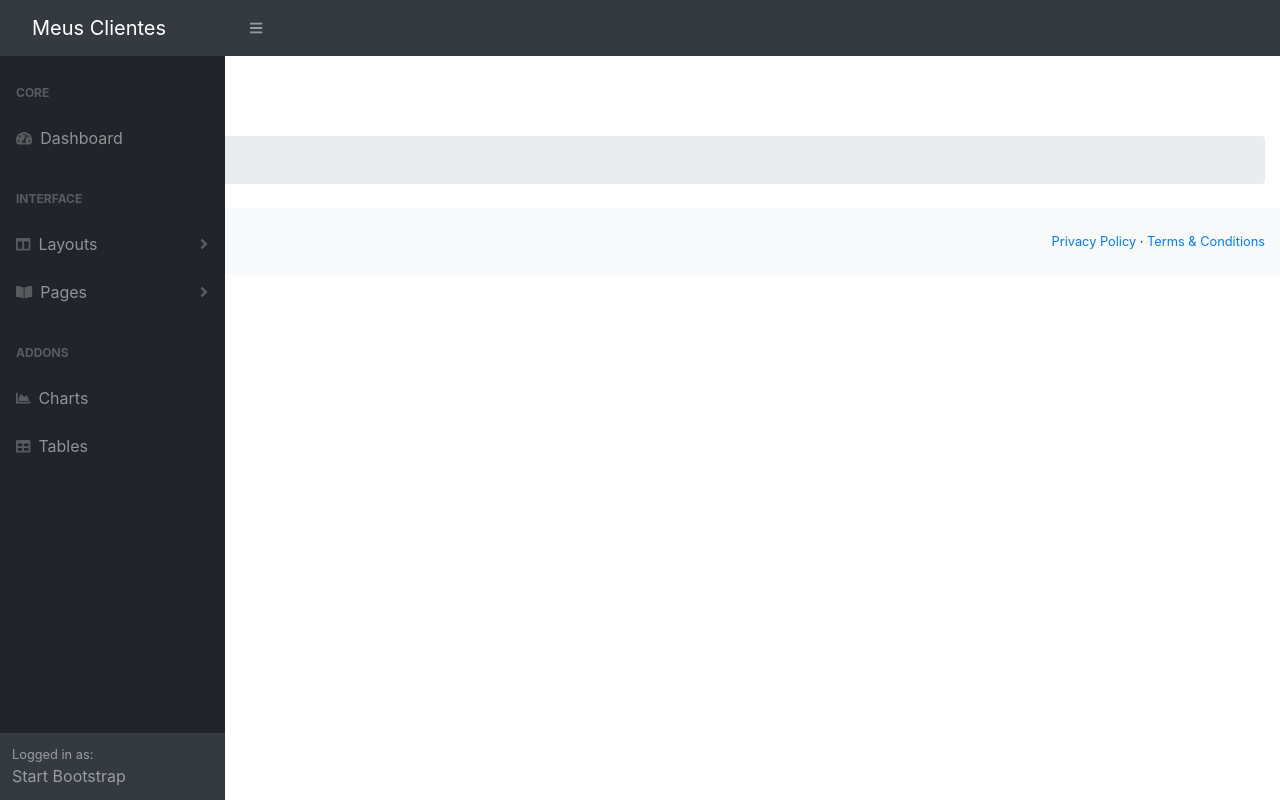
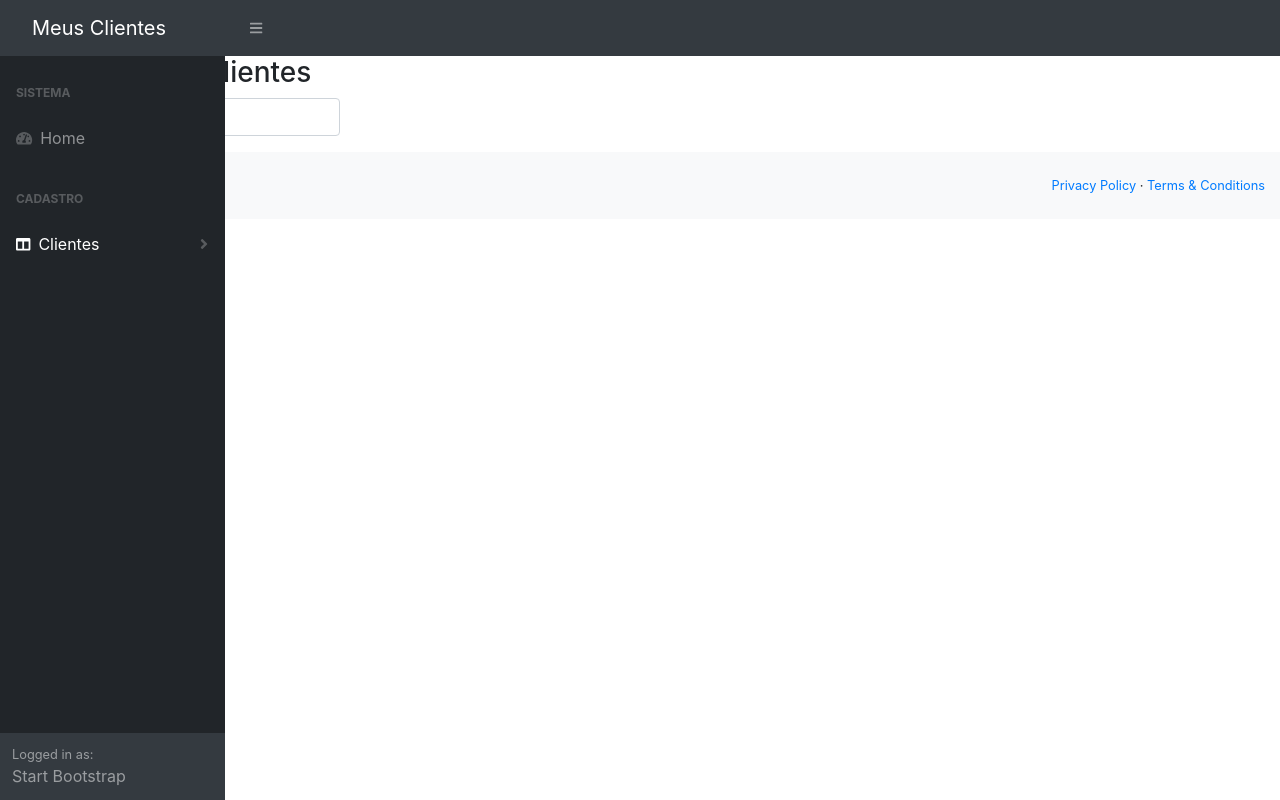
Before and after one commit to IandraLMA/ProjectMomo, an Angular app: page /clientes-form in a window 1280 px wide. Before the commit this address led to /. Built offline with nearby package versions, Linux system fonts and the light colour scheme.

Commit message:
angular lista

```diff
--- a/src/app/app-routing.module.ts
+++ b/src/app/app-routing.module.ts
@@ -1,8 +1,11 @@
 import { NgModule } from '@angular/core';
 import { Routes, RouterModule } from '@angular/router';
+import { HomeComponent } from './home/home.component';
 
 
-const routes: Routes = [];
+const routes: Routes = [
+  { path: 'home', component: HomeComponent }
+];
 
 @NgModule({
   imports: [RouterModule.forRoot(routes)],
--- a/src/app/app.component.html
+++ b/src/app/app.component.html
@@ -4,7 +4,7 @@
   <div id="layoutSidenav_content">
     <main>
       <div class="container-fluid">
-        <app-home></app-home>
+        <router-outlet></router-outlet>
       </div>
       <footer class="py-4 bg-light mt-auto">
         <div class="container-fluid">
--- a/src/app/app.module.ts
+++ b/src/app/app.module.ts
@@ -6,6 +6,7 @@
 
 import { TemplateModule } from './template/template.module';
 import { HomeComponent } from './home/home.component'
+import { ClientesModule } from './clientes/clientes.module';
 
 @NgModule({
   declarations: [
@@ -15,7 +16,8 @@
   imports: [
     BrowserModule,
     AppRoutingModule,
-    TemplateModule
+    TemplateModule,
+    ClientesModule
   ],
   providers: [],
   bootstrap: [AppComponent]
--- /dev/null
+++ b/src/app/clientes/clientes-form/clientes-form.component.html
@@ -0,0 +1,13 @@
+<h3>Formulário de clientes</h3>
+<form>
+    <div class="container">
+        <div class="form-group row">
+            <div class="col-md-1">
+                <label class="">Nome</label>
+            </div>
+            <div class="col-md-2">
+                <input type="text" class="form-control" id="nome" />
+            </div>
+        </div>
+    </div>
+</form>
--- /dev/null
+++ b/src/app/clientes/clientes-form/clientes-form.component.ts
@@ -0,0 +1,15 @@
+import { Component, OnInit } from '@angular/core';
+
+@Component({
+  selector: 'app-clientes-form',
+  templateUrl: './clientes-form.component.html',
+  styleUrls: ['./clientes-form.component.css']
+})
+export class ClientesFormComponent implements OnInit {
+
+  constructor() { }
+
+  ngOnInit(): void {
+  }
+
+}
--- a/src/app/template/sidebar/sidebar.component.html
+++ b/src/app/template/sidebar/sidebar.component.html
@@ -2,51 +2,18 @@
     <nav class="sb-sidenav accordion sb-sidenav-dark" id="sidenavAccordion">
         <div class="sb-sidenav-menu">
             <div class="nav">
-                <div class="sb-sidenav-menu-heading">Core</div>
-                <a class="nav-link" href="index.html"
-                    ><div class="sb-nav-link-icon"><i class="fas fa-tachometer-alt"></i></div>
-                    Dashboard</a
-                >
-                <div class="sb-sidenav-menu-heading">Interface</div>
-                <a class="nav-link collapsed" href="#" data-toggle="collapse" data-target="#collapseLayouts" aria-expanded="false" aria-controls="collapseLayouts"
-                    ><div class="sb-nav-link-icon"><i class="fas fa-columns"></i></div>
-                    Layouts
-                    <div class="sb-sidenav-collapse-arrow"><i class="fas fa-angle-down"></i></div
-                ></a>
-                <div class="collapse" id="collapseLayouts" aria-labelledby="headingOne" data-parent="#sidenavAccordion">
-                    <nav class="sb-sidenav-menu-nested nav"><a class="nav-link" href="layout-static.html">Static Navigation</a><a class="nav-link" href="layout-sidenav-light.html">Light Sidenav</a></nav>
-                </div>
-                <a class="nav-link collapsed" href="#" data-toggle="collapse" data-target="#collapsePages" aria-expanded="false" aria-controls="collapsePages"
-                    ><div class="sb-nav-link-icon"><i class="fas fa-book-open"></i></div>
-                    Pages
-                    <div class="sb-sidenav-collapse-arrow"><i class="fas fa-angle-down"></i></div
-                ></a>
-                <div class="collapse" id="collapsePages" aria-labelledby="headingTwo" data-parent="#sidenavAccordion">
-                    <nav class="sb-sidenav-menu-nested nav accordion" id="sidenavAccordionPages">
-                        <a class="nav-link collapsed" href="#" data-toggle="collapse" data-target="#pagesCollapseAuth" aria-expanded="false" aria-controls="pagesCollapseAuth"
-                            >Authentication
-                            <div class="sb-sidenav-collapse-arrow"><i class="fas fa-angle-down"></i></div
-                        ></a>
-                        <div class="collapse" id="pagesCollapseAuth" aria-labelledby="headingOne" data-parent="#sidenavAccordionPages">
-                            <nav class="sb-sidenav-menu-nested nav"><a class="nav-link" href="login.html">Login</a><a class="nav-link" href="register.html">Register</a><a class="nav-link" href="password.html">Forgot Password</a></nav>
-                        </div>
-                        <a class="nav-link collapsed" href="#" data-toggle="collapse" data-target="#pagesCollapseError" aria-expanded="false" aria-controls="pagesCollapseError"
-                            >Error
-                            <div class="sb-sidenav-collapse-arrow"><i class="fas fa-angle-down"></i></div
-                        ></a>
-                        <div class="collapse" id="pagesCollapseError" aria-labelledby="headingOne" data-parent="#sidenavAccordionPages">
-                            <nav class="sb-sidenav-menu-nested nav"><a class="nav-link" href="401.html">401 Page</a><a class="nav-link" href="404.html">404 Page</a><a class="nav-link" href="500.html">500 Page</a></nav>
-                        </div>
-                    </nav>
-                </div>
-                <div class="sb-sidenav-menu-heading">Addons</div>
-                <a class="nav-link" href="charts.html"
-                    ><div class="sb-nav-link-icon"><i class="fas fa-chart-area"></i></div>
-                    Charts</a
-                ><a class="nav-link" href="tables.html"
-                    ><div class="sb-nav-link-icon"><i class="fas fa-table"></i></div>
-                    Tables</a
-                >
+                <div class="sb-sidenav-menu-heading">Sistema</div>
+                <a class="nav-link" routerLink="/home">
+                    <div class="sb-nav-link-icon"><i class="fas fa-tachometer-alt"></i></div>
+                    Home
+                </a>
+                <div class="sb-sidenav-menu-heading">Cadastro</div>
+                <a class="nav-link collapsed" routerLink="/clientes-form" data-toggle="collapse"
+                    data-target="#collapseLayouts" aria-expanded="false" aria-controls="collapseLayouts">
+                    <div class="sb-nav-link-icon"><i class="fas fa-columns"></i></div>
+                    Clientes
+                    <div class="sb-sidenav-collapse-arrow"><i class="fas fa-angle-down"></i></div>
+                </a>
             </div>
         </div>
         <div class="sb-sidenav-footer">
--- a/src/app/template/template.module.ts
+++ b/src/app/template/template.module.ts
@@ -2,6 +2,7 @@
 import { CommonModule } from '@angular/common';
 import { NavbarComponent } from './navbar/navbar.component';
 import { SidebarComponent } from './sidebar/sidebar.component';
+import { RouterModule } from '@angular/router';
 
 
 @NgModule({
@@ -10,7 +11,8 @@
     SidebarComponent
   ],
   imports: [
-    CommonModule
+    CommonModule,
+    RouterModule
   ],
   exports: [
     NavbarComponent,
```
Also changed, not shown: src/app/clientes/clientes-routing.module.ts (added, +14 -0 lines), src/app/clientes/clientes.module.ts (added, +18 -0 lines), src/app/clientes/clientes-form/clientes-form.component.css (added), 1 other file (tests, documents, lock files or other folders). Lines whose indentation alone changed are shown as unchanged.
